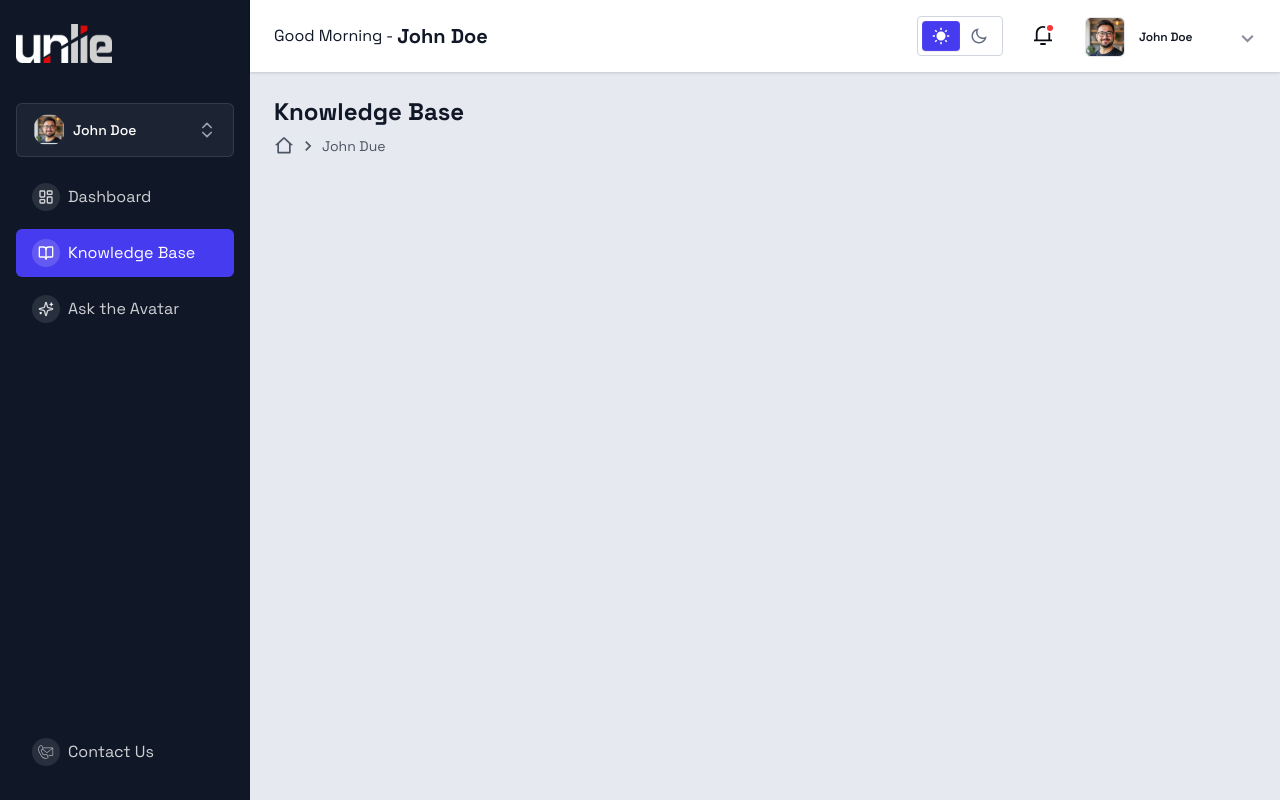
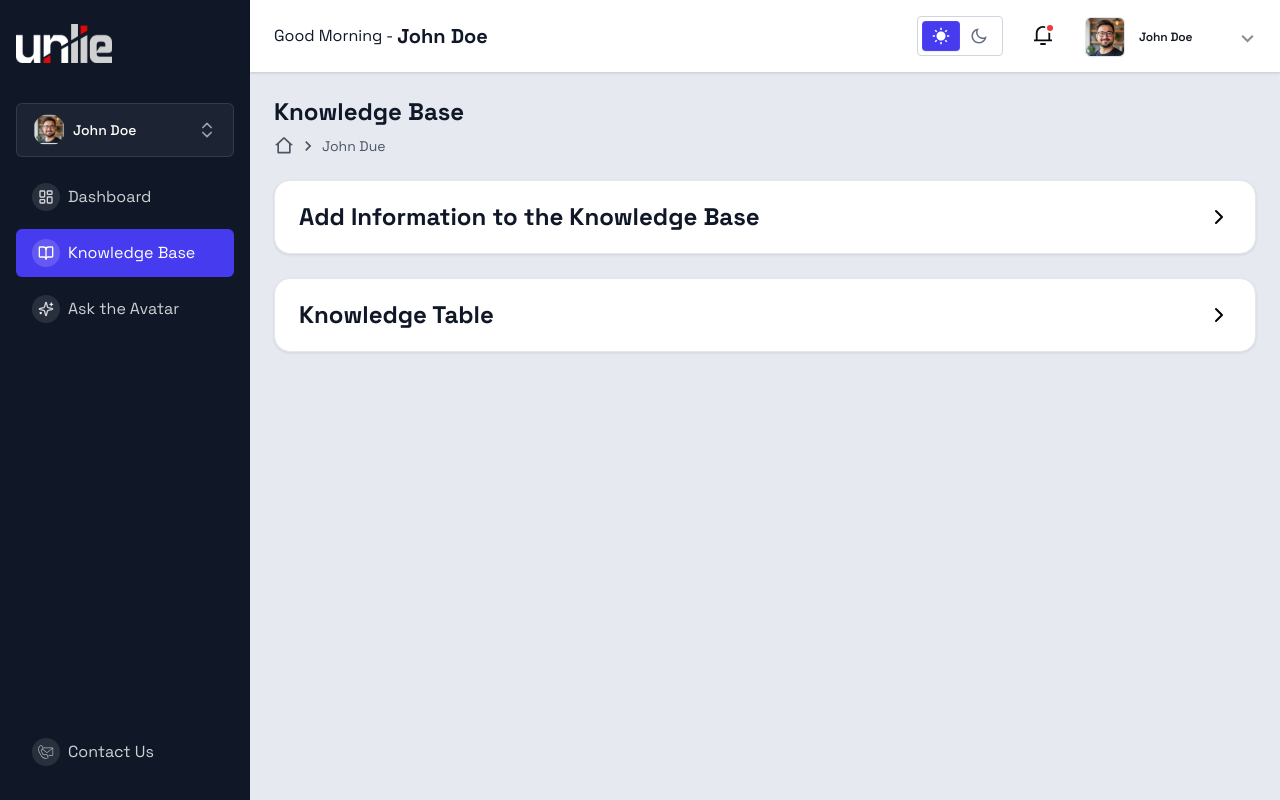
Before and after one commit to nur-it/react-un-lion-dashboard, a React (Vite) app: page /knowledge-base in a window 1280 px wide. Built offline with nearby package versions, Linux system fonts and the light colour scheme.

Commit message:
toggle tab

```diff
--- a/src/app/knowledge-base.jsx
+++ b/src/app/knowledge-base.jsx
@@ -1,9 +1,15 @@
+import InformationKnowledge from "@/components/screen/KnowledgeBase/InformationKnowledge";
+import KnowledgeTable from "@/components/screen/KnowledgeBase/KnowledgeTable";
 import PageHeading from "@/components/shared/PageHeading";
 
 const KnowledgeBasePage = () => {
   return (
     <div className="space-y-6 pb-10">
       <PageHeading page_name="Knowledge Base" />
+      <div className="space-y-6">
+        <InformationKnowledge />
+        <KnowledgeTable />
+      </div>
     </div>
   );
 };
--- /dev/null
+++ b/src/components/screen/KnowledgeBase/InformationKnowledge.jsx
@@ -0,0 +1,38 @@
+import { useState } from "react";
+import { LuChevronDown, LuChevronRight } from "react-icons/lu";
+
+const InformationKnowledge = () => {
+  const [isOpen, setIsOpen] = useState(false);
+
+  const toggleContent = () => {
+    setIsOpen(!isOpen);
+  };
+  return (
+    <div>
+      <div className="border-gray200 tab-shadow w-full rounded-2xl border bg-white px-6">
+        <div
+          className="flex cursor-pointer items-center justify-between gap-4 py-5"
+          onClick={toggleContent}
+        >
+          <h4 className="text-2xl font-bold text-secondary_main">
+            Add Information to the Knowledge Base
+          </h4>
+          {isOpen ? <LuChevronDown size={24} /> : <LuChevronRight size={24} />}
+        </div>
+        {/* All content */}
+        <div
+          className={`overflow-hidden transition-all duration-300 ease-in-out ${
+            isOpen ? "max-h-screen py-5" : "max-h-0"
+          }`}
+        >
+         Sy ipsum dolor sit amet consectetur adipisicing elit. Quas tenetur,
+          culpa quos sequi reiciendis incidunt? Maiores ipsam optio deleniti rem
+          eaque minus, labore ducimus soluta, iusto reprehenderit ab iste
+          beatae.
+        </div>
+      </div>
+    </div>
+  );
+};
+
+export default InformationKnowledge;
--- /dev/null
+++ b/src/components/screen/KnowledgeBase/KnowledgeTable.jsx
@@ -0,0 +1,35 @@
+import { useState } from "react";
+import { LuChevronDown, LuChevronRight } from "react-icons/lu";
+
+const KnowledgeTable = () => {
+  const [isOpen, setIsOpen] = useState(false);
+
+  const toggleContent = () => {
+    setIsOpen(!isOpen);
+  };
+  return (
+    <div>
+      <div className="border-gray200 tab-shadow w-full rounded-2xl border bg-white px-6">
+        <div
+          className="flex cursor-pointer items-center justify-between gap-4 py-5"
+          onClick={toggleContent}
+        >
+          <h4 className="text-2xl font-bold text-secondary_main">
+            Knowledge Table
+          </h4>
+          {isOpen ? <LuChevronDown size={24} /> : <LuChevronRight size={24} />}
+        </div>
+        {/* All content */}
+        <div
+          className={`overflow-hidden transition-all duration-300 ease-in-out ${
+            isOpen ? "max-h-screen py-5" : "max-h-0"
+          }`}
+        >
+          In writing tips, we talk about text a lot. But I feel like we don’t talk enough about context and subtext in this industry. Both are vital to good storytelling and often misunderstood or even mixed up. So today I wanted to go over and define the differences between context, text, and subtext, and explain how they work.
+        </div>
+      </div>
+    </div>
+  );
+};
+
+export default KnowledgeTable;
--- /dev/null
+++ b/src/components/screen/KnowledgeBase/ToggleTab.jsx
@@ -0,0 +1,32 @@
+import { useState } from "react";
+import { LuChevronDown, LuChevronRight } from "react-icons/lu";
+
+const ToggleTab = ({ title, content }) => {
+  const [isOpen, setIsOpen] = useState(false);
+
+  const toggleContent = () => {
+    setIsOpen(!isOpen);
+  };
+
+  return (
+    <div className="border-gray200 tab-shadow w-full rounded-2xl border bg-white px-6">
+      <div
+        className="flex cursor-pointer items-center justify-between gap-4 py-5"
+        onClick={toggleContent}
+      >
+        <h4 className="text-2xl font-bold text-secondary_main">{title}</h4>
+        {isOpen ? <LuChevronDown size={24} /> : <LuChevronRight size={24} />}
+      </div>
+      {/* Content */}
+      <div
+        className={`overflow-hidden transition-all duration-300 ease-in-out ${
+          isOpen ? "max-h-screen py-5" : "max-h-0"
+        }`}
+      >
+        <div>{content}</div>
+      </div>
+    </div>
+  );
+};
+
+export default ToggleTab;
--- a/src/styles/global.css
+++ b/src/styles/global.css
@@ -13,3 +13,9 @@
     @apply bg-light_bg text-foreground dark:bg-dark_bg dark:text-background;
   }
 }
+
+.tab-shadow {
+  box-shadow: 0px 1px 2px 0px #1018280f;
+
+  box-shadow: 0px 1px 3px 0px #1018281a;
+}
--- a/tailwind.config.js
+++ b/tailwind.config.js
@@ -32,6 +32,7 @@ export default {
         white_opacity10: "rgba(255, 255, 255, 0.10)",
         dark_header: "rgba(243, 244, 246, 0.10)",
         text_secondary:"#4A5773",
+        gray200:"#E4E7EC",
         gray300:"#D0D5DD",
         gray600:"#4B5563"
       },
```
